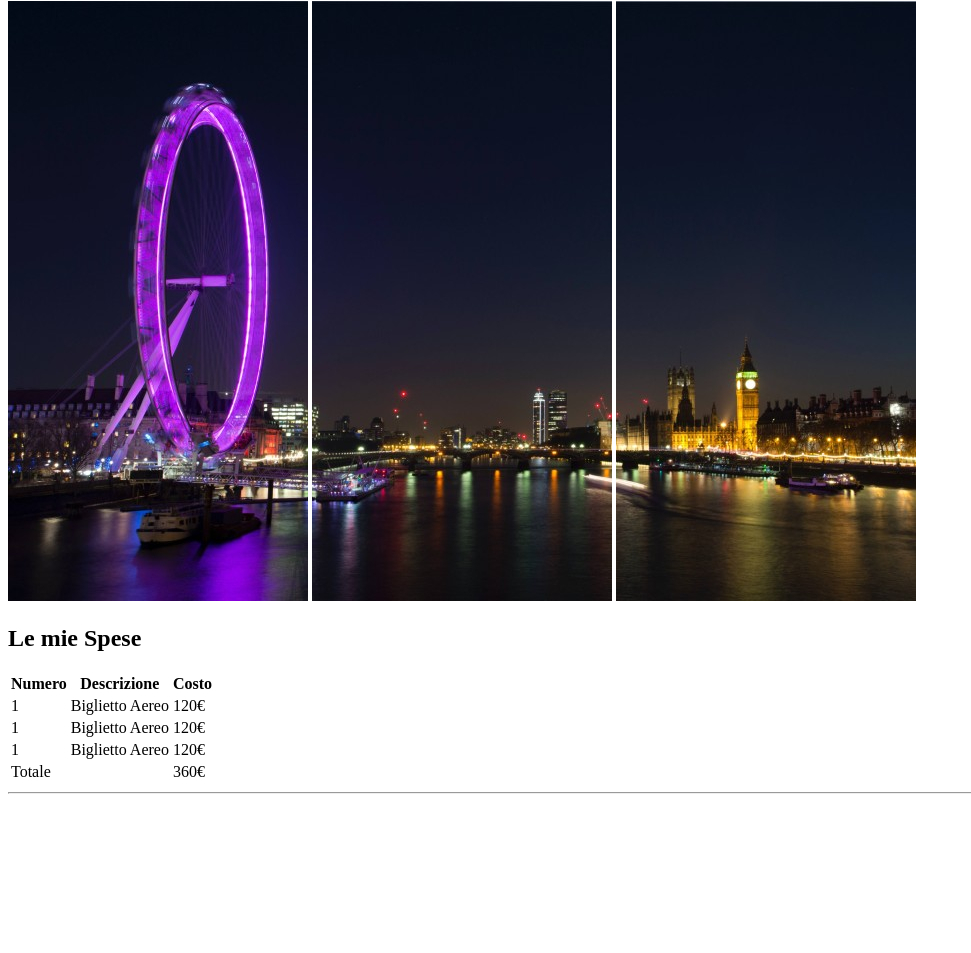
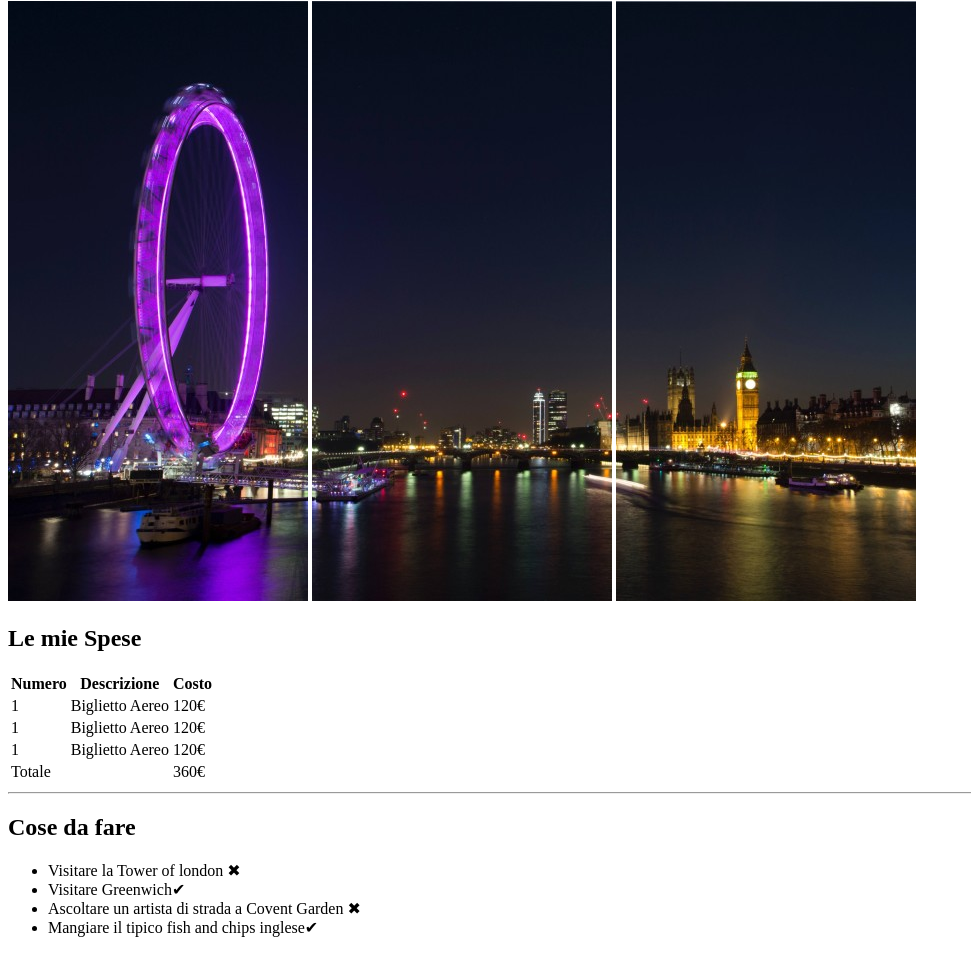
Before and after one commit to Nali1919/html-london-trip, a plain HTML site: page index.html in a window 1280 px wide. Shown: the part 79-1032 px from the top of the page, without its empty margins (0-971 px from the left). Before the commit the page ends 881 px from the top, so only its background shows below. Drawn offline with Linux system fonts and the light colour scheme.

Commit message:
Creo seconda sezione

```diff
--- a/index.html
+++ b/index.html
@@ -16,11 +16,13 @@
   <img src="img/pexels-bill-emrich-230794-2.jpg" alt="Seconda">
 
  </header>
-   <!-- fine Creo Header -->
+
  <main>
+  <!-- prima sezione -->
   <section>
    <h2> <span> Le mie Spese</span></h2>
    <table>
+    <!-- Intestazione -->
     <thead>
       <tr>
         <th>Numero</th>
@@ -29,6 +31,7 @@
 
       </tr>
     </thead>
+    <!-- corpo -->
      <tbody>
       <tr>
         <td>1</td>
@@ -46,6 +49,7 @@
         <td>120&euro;</td>
        </tr>
       </tbody>
+      <!-- chiusura tabella -->
       <tfoot>
         <tr>
           <td>Totale</td>
@@ -62,6 +66,20 @@
 
 
   </section>
+  <!-- seconda sezione -->
+  <section>
+    <H2><span>Cose da fare</span></H2>
+    <ul>
+      <li>Visitare la Tower of london &#10006;</li>
+      <li>Visitare Greenwich&#10004;</li>
+      <li>Ascoltare un artista di strada a Covent Garden &#10006;</li>
+      <li>Mangiare il tipico fish and chips inglese&#10004; </li>
+    </ul>
+
+
+
+
+  </section>
 
 
 
```
